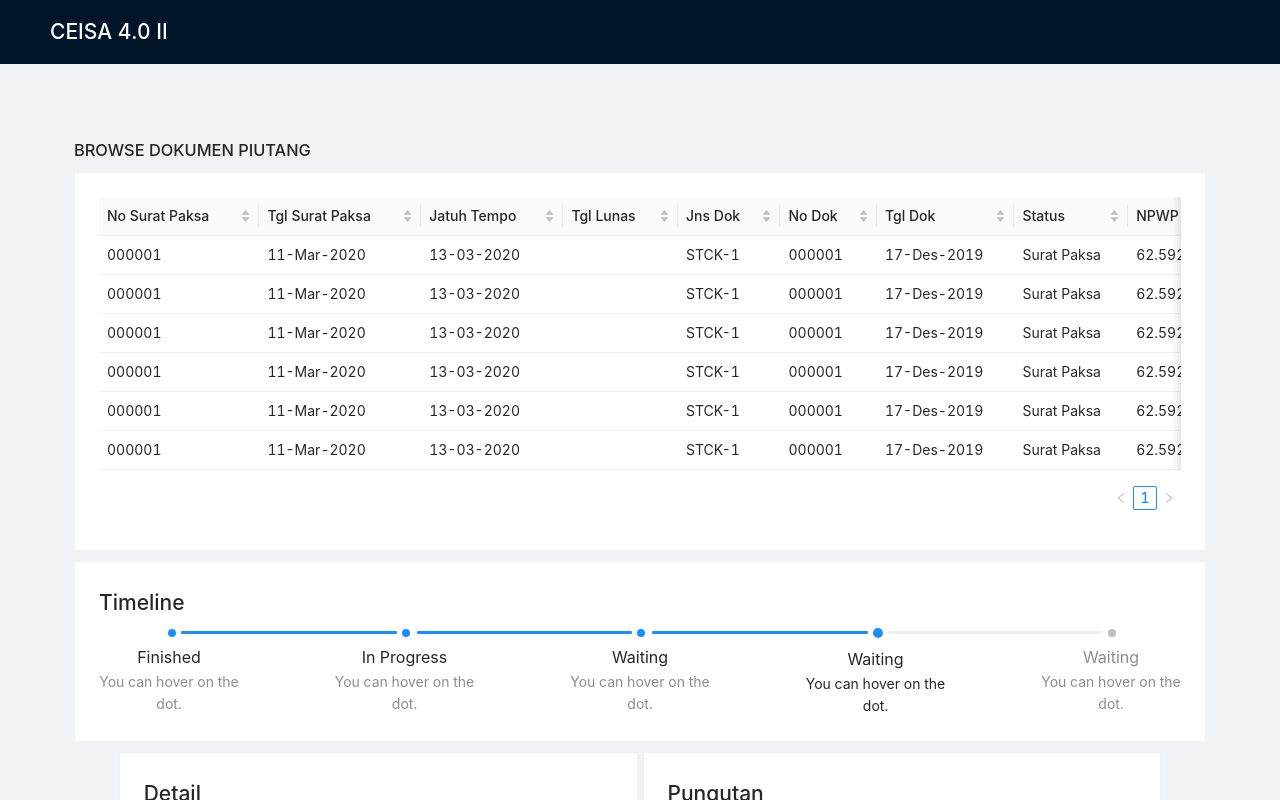
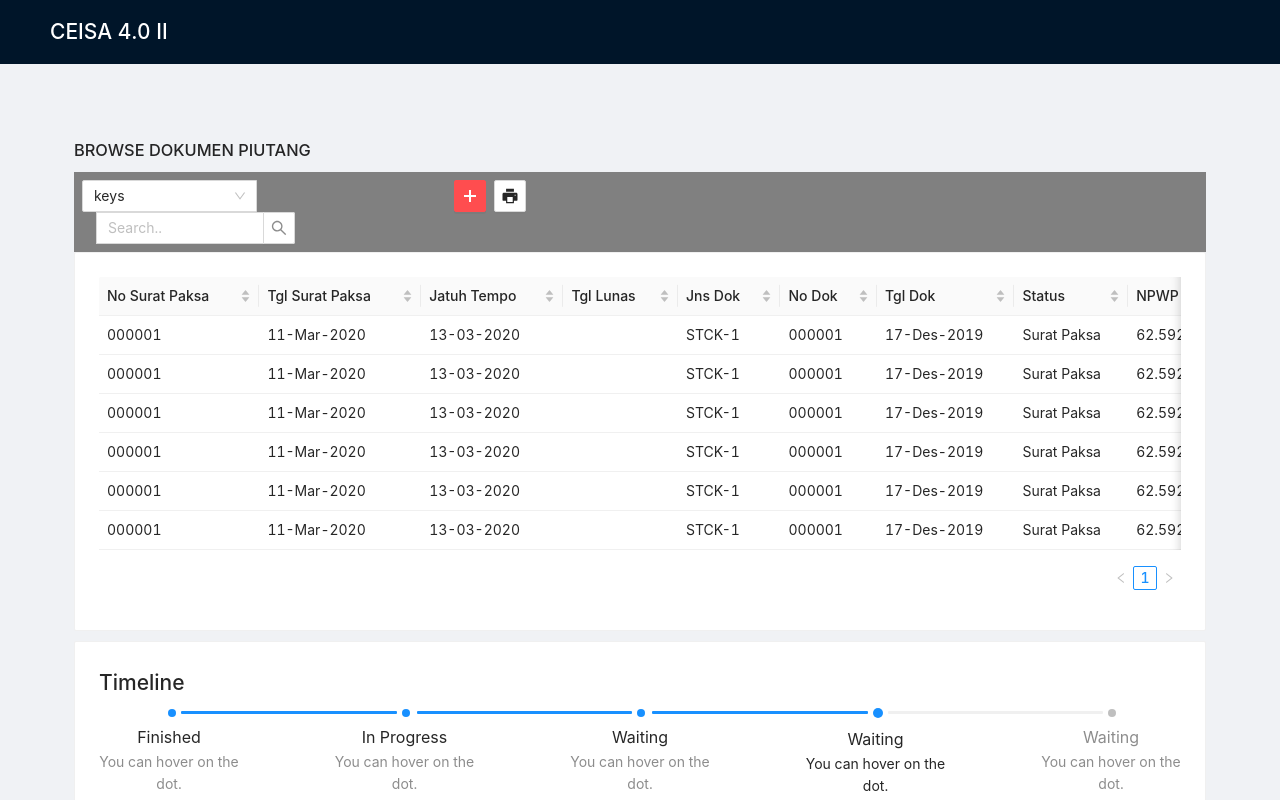
Before and after one commit to mannisar/SAPP-Beta, a React (Create React App) app: page / in a window 1280 px wide. Shown: the top 800 px of the page. Built offline with nearby package versions, Linux system fonts and the light colour scheme.

Commit message:
perekaman

```diff
--- a/src/pages/perbendaharaan/dashboard/RekamDokumenPiutang/index.js
+++ b/src/pages/perbendaharaan/dashboard/RekamDokumenPiutang/index.js
@@ -1,10 +1,33 @@
-import React from 'react';
+import { React, Layout, Row, Col, Form, Input, Checkbox } from '../../libraries/dependencies';
 
 function RekamDokumenPiutang() {
+    const newLocal = 'checkbox-group';
     return (
-        <>
-
-        </>
+        <Layout>
+            <Row>
+                <Col span={24} style={{ backgroundColor: 'white', padding: 8 }}>
+                    <Form labelCol={{ span: 4 }} wrapperCol={{ span: 12 }} labelAlign={"left"} name="record-form" size={"small"} initialValues={{
+                        [newLocal]: ['A']
+                    }} style={{ border: '1px solid #eaeaea' }}>
+                        <Form.Item name="kd_kantor" label="Kode Kantor" wrapperCol={{ span: 2 }} style={{ marginBottom: 0, padding: '1px 1px 1px 5px', borderBottom: '1px solid #eaeaea' }}>
+                            <Input style={{ borderLeft: '5px solid #eaeaea' }} />
+                        </Form.Item>
+                        <Form.Item name="bidang_seksi" label="Bidang / Seksi" style={{ marginBottom: 0, padding: '1px 1px 1px 5px' }}>
+                            <Input style={{ borderLeft: '5px solid #eaeaea' }} />
+                        </Form.Item>
+                        <Form.Item name="checkbox-group" label="Penomoran Otomatis" style={{ marginBottom: 0, padding: '1px 1px 1px 5px' }}>
+                            <Checkbox.Group>
+                                <Checkbox value="A" disabled>(Penomoran otomatis mengikutin SPTNP yang terbit dari CEISA Impor)</Checkbox>
+                            </Checkbox.Group>
+                        </Form.Item>
+                    </Form>
+                </Col>
+            </Row>
+            <Row justify="center">
+                <Col span={24} style={{ backgroundColor: 'black' }}>
+                </Col>
+            </Row>
+        </Layout>
     )
 }
 
--- a/src/pages/perbendaharaan/header/index.js
+++ b/src/pages/perbendaharaan/header/index.js
@@ -0,0 +1,33 @@
+import { React, Input, Select, Row, Col, Button, PrinterFilled, PlusOutlined } from '../libraries/dependencies';
+
+const { Option } = Select;
+const { Search } = Input;
+
+function Head() {
+
+    return (
+        <Row justify='start' style={{ backgroundColor: 'gray', padding: 8 }}>
+            <Col span={8}>
+                <div className="site-input-group-wrapper">
+                    <Input.Group compact>
+                        <Select defaultValue="keys" style={{ width: 175 }}>
+                            <Option value="npwp">npwp</Option>
+                            <Option value="status">status</Option>
+                        </Select>
+                        <Search
+                            placeholder="Search.."
+                            onSearch={value => console.log(value)}
+                            style={{ width: 200, marginLeft: 14 }}
+                        />
+                    </Input.Group>
+                </div>
+            </Col>
+            <Col span={4}>
+                <Button type="danger" icon={<PlusOutlined />} size={'middle'} />
+                <Button type="info" icon={<PrinterFilled />} size={'middle'} style={{ marginLeft: 8 }} />
+            </Col>
+        </Row>
+    )
+}
+
+export default Head;
--- a/src/pages/perbendaharaan/index.js
+++ b/src/pages/perbendaharaan/index.js
@@ -1,6 +1,6 @@
 import { React, Layout } from './libraries/dependencies';
-import { BrowseDokumenPiutang } from './dashboard';
-
+import { BrowseDokumenPiutang, RekamDokumenPiutang } from './dashboard';
+import Head from './header';
 const { Header, Content } = Layout;
 
 
@@ -14,16 +14,12 @@ function Perbendaharaan() {
                 <Layout className="site-layout-background" style={{ padding: '24px' }}>
                     <Content style={{ minHeight: 280 }}>
                         <h3>BROWSE DOKUMEN PIUTANG</h3>
+                        <Head />
                         <BrowseDokumenPiutang />
-                    </Content>
-                </Layout>
-                <Layout className="site-layout-background" style={{ padding: '24px' }}>
-                    <Content style={{ minHeight: 280 }}>
-                        <h3>TABLE FOOTER</h3>
+                        {/* <RekamDokumenPiutang /> */}
                     </Content>
                 </Layout>
             </Content>
-            {/* <Footer style={{ textAlign: 'center' }}>Ant Design ©2018 Created by Ant UED</Footer> */}
         </Layout>
     );
 }
```
